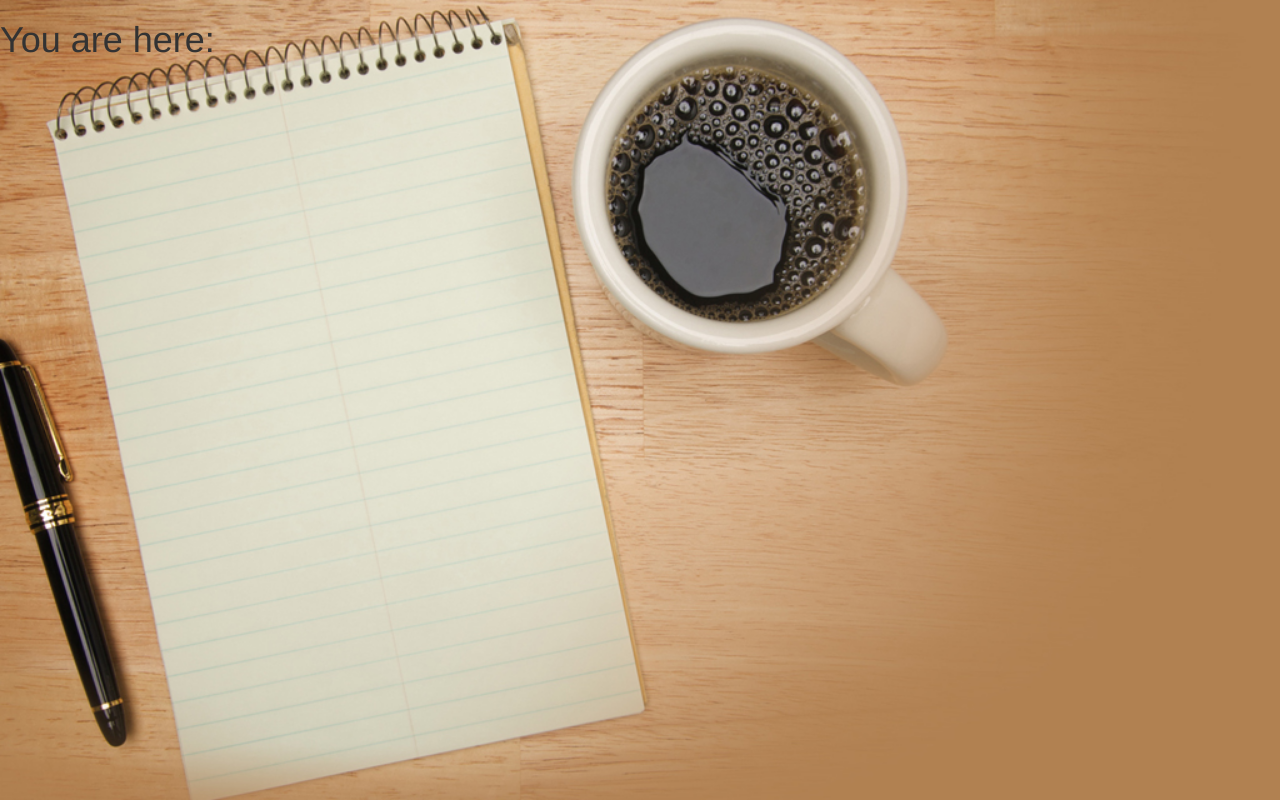
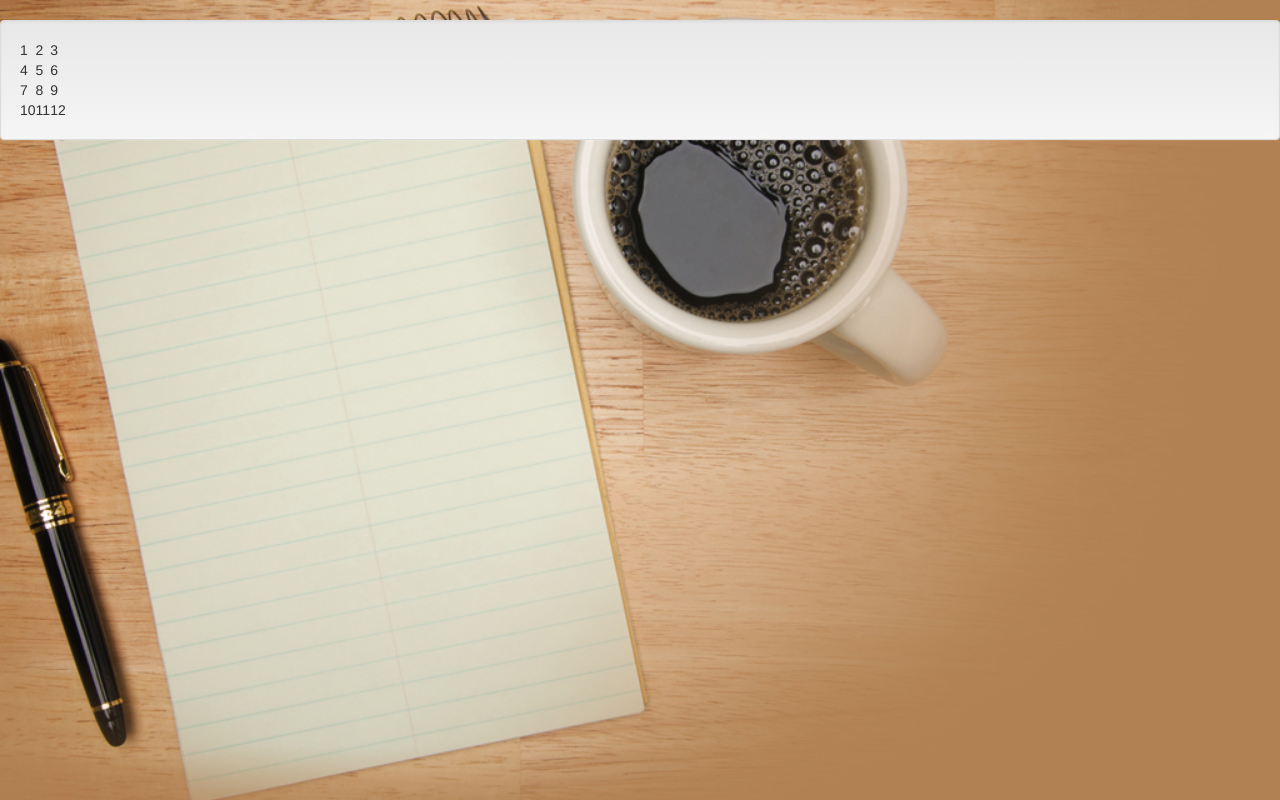
Before and after one commit to Lang411/TicTacToe, a plain HTML site: page index.html in a window 1280 px wide. Drawn offline with nearby package versions, Linux system fonts and the light colour scheme; files whose address does not match are found by name.

Commit message:
Update index.html

```diff
--- a/index.html
+++ b/index.html
@@ -2,7 +2,7 @@
 <html>
 <html>
 	<head>
-		<title>Local Weather</title>
+		<title>Tic Tac Toe</title>
 		<link rel="stylesheet" type="text/css" href="mystyles.css" media="screen" />
 		<script src="js/index.js"></script>
 
@@ -19,14 +19,42 @@
 		<!-- Latest compiled and minified JavaScript -->
 		<script src="https://maxcdn.bootstrapcdn.com/bootstrap/3.3.6/js/bootstrap.min.js" integrity="sha384-0mSbJDEHialfmuBBQP6A4Qrprq5OVfW37PRR3j5ELqxss1yVqOtnepnHVP9aJ7xS" crossorigin="anonymous"></script>
 
+		<link rel="stylesheet" type="text/css" href="mystyles.css" media="screen" />
+
+		<script src="index.js"></script>
+
 	</head>
 
 	<body>
 
-	<div id="data">
-		<h1>You are here:</h1>
+	<div class="pad">
+		<h1></h1>
+	</div>
 
+	<div class="well" >
+		<table id="board">
 
+			<tr>
+				<td>1</td>
+				<td>2</td>
+				<td>3</td>
+			</tr>
+			<tr>
+				<td>4</td>
+				<td>5</td>
+				<td>6</td>
+			</tr>
+			<tr>
+				<td>7</td>
+				<td>8</td>
+				<td>9</td>
+			</tr>
+			<tr>
+				<td>10</td>
+				<td>11</td>
+				<td>12</td>
+			</tr>
+		</table>
 	</div>
 
 	</body>
```
